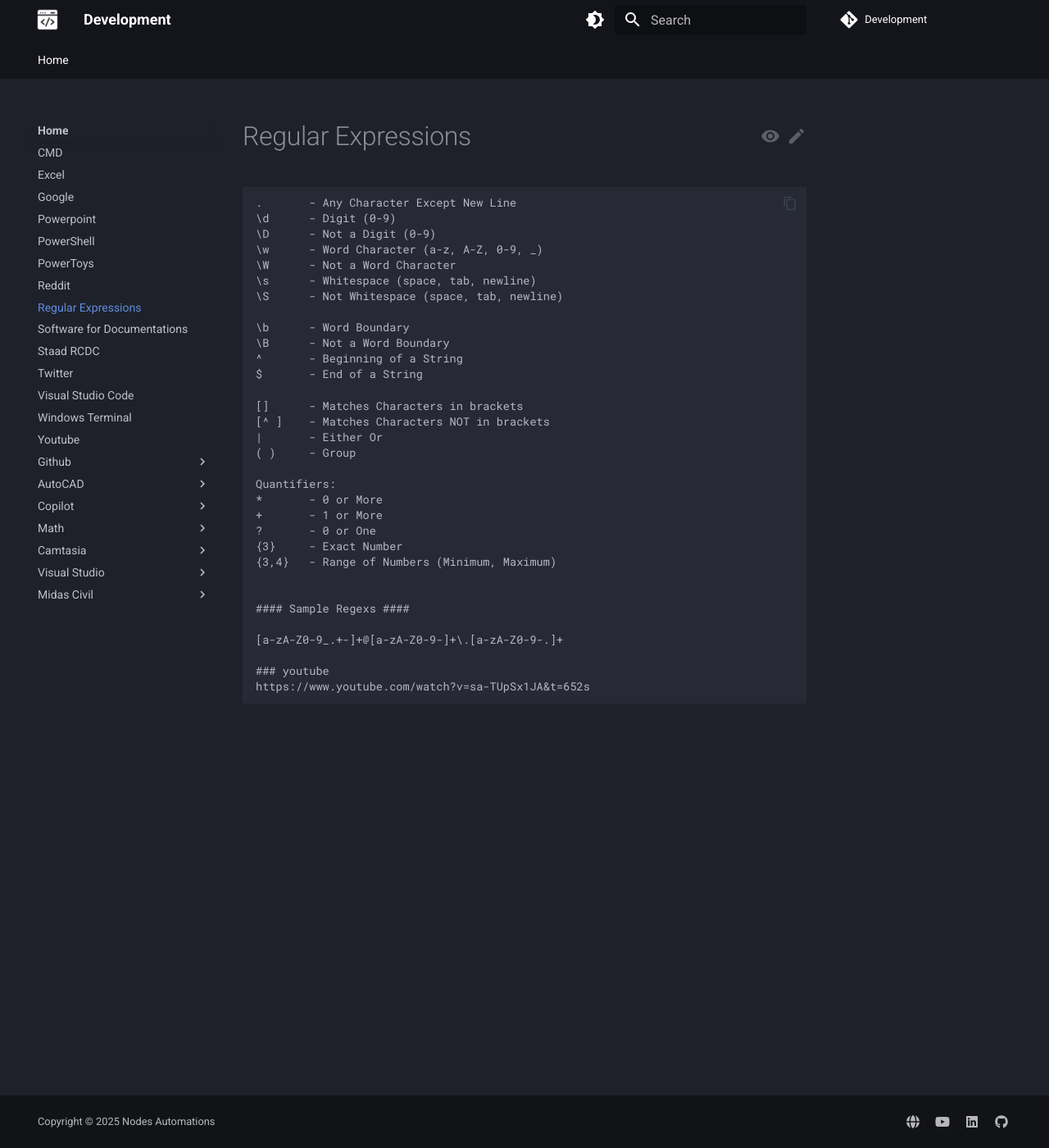
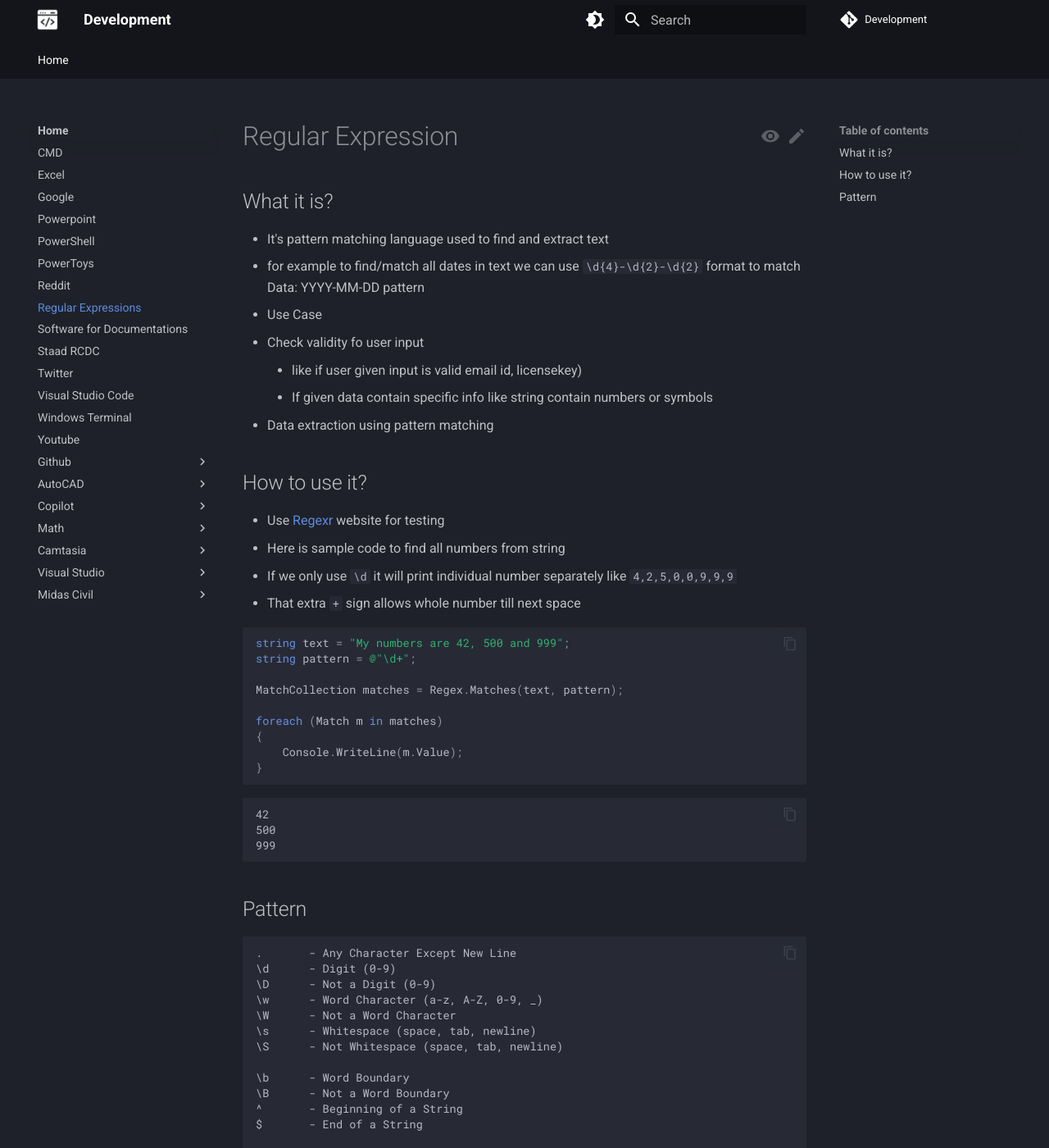
Before and after one commit to NodesAutomations/Development, an MkDocs documentation site: the page built from docs/Regular Expressions.md, in a window 1280 px wide and 1400 px high. Shown: the whole window at 82% size. Built offline with MkDocs 1.6.1 and Material for MkDocs 9.7.7, drawn with Linux system fonts in a browser that asks for light colours; comment, search, counter and statistics services are not loaded.

Commit message:
Docs update

````diff
--- a/docs/Regular Expressions.md
+++ b/docs/Regular Expressions.md
@@ -1,3 +1,40 @@
+# Regular Expression
+
+## What it is?
+- It's pattern matching language used to find and extract text
+- for example to find/match all dates in text we can use `\d{4}-\d{2}-\d{2}` format to match Data: YYYY-MM-DD pattern
+- Use Case
+  - Check validity fo user input
+    - like if user given input is valid email id, licensekey)
+    - If given data contain specific info like string contain numbers or symbols
+  - Data extraction using pattern matching
+
+## How to use it?
+- Use [Regexr](https://regexr.com/) website for testing
+- Here is sample code to find all numbers from string
+- If we only use `\d` it will print individual number separately like `4,2,5,0,0,9,9,9`
+- That extra `+` sign allows whole number till next space
+
+```csharp
+string text = "My numbers are 42, 500 and 999";
+string pattern = @"\d+";
+
+MatchCollection matches = Regex.Matches(text, pattern);
+
+foreach (Match m in matches)
+{
+    Console.WriteLine(m.Value);
+}
+```
+```
+42
+500
+999
+```
+
+
+## Pattern
+
 ```
 .       - Any Character Except New Line
 \d      - Digit (0-9)
````
